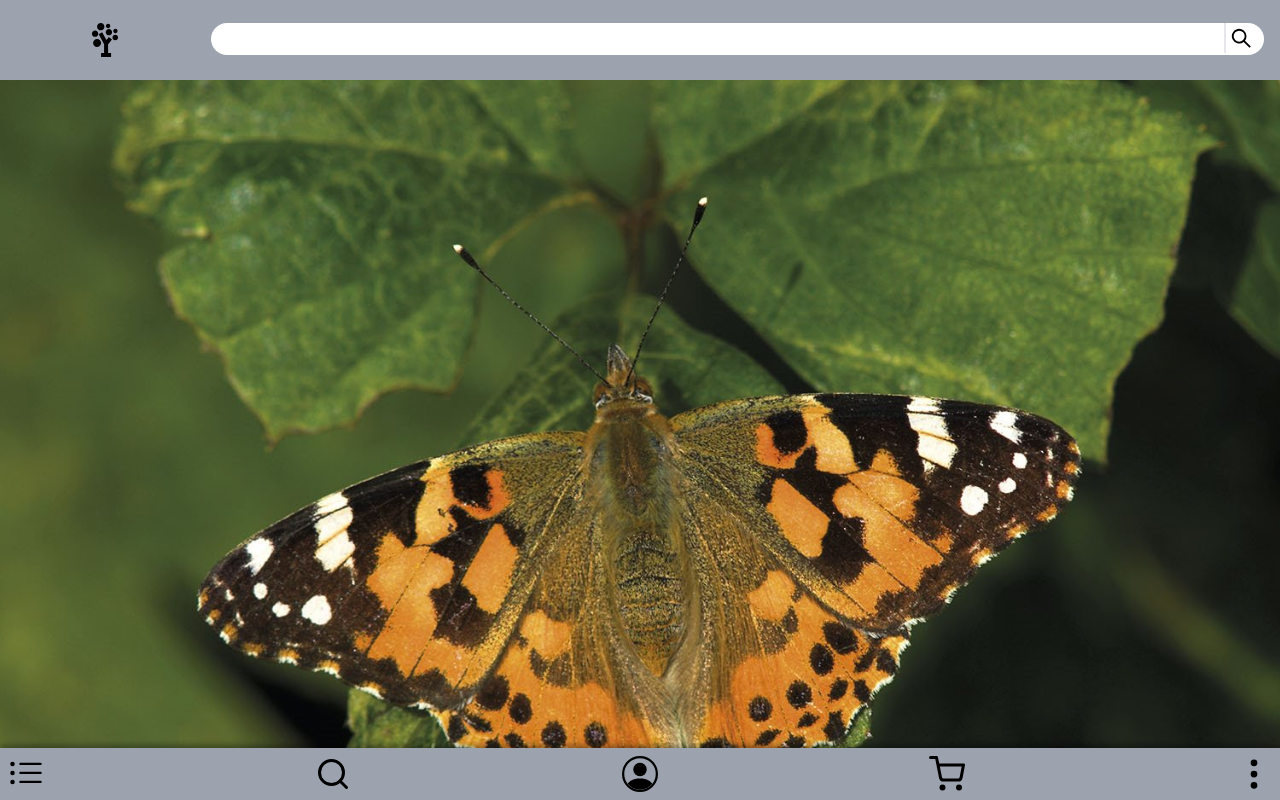
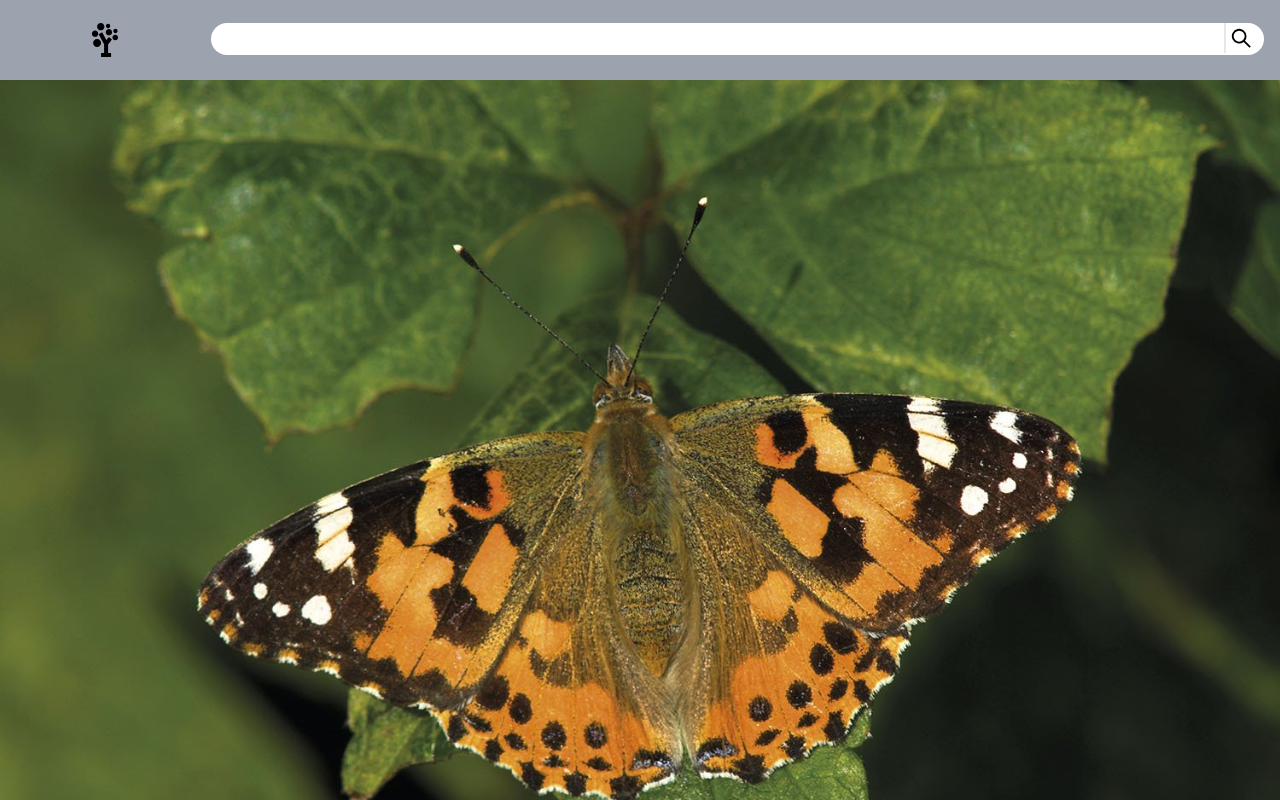
Before and after one commit to santiago9505/Olympia, a React (Create React App) app in the folder Olympia/: page / in a window 1280 px wide. Shown: the top 800 px of the page. Built offline with nearby package versions, Linux system fonts and the light colour scheme.

Commit message:
Fixing some styles details

```diff
--- a/Olympia/src/App.js
+++ b/Olympia/src/App.js
@@ -5,7 +5,7 @@ import Main from "./components/Main/Main.js";
 
 function App() {
   return (
-    <div className="grid grid-cols-12">
+    <div className="grid grid-cols-12 relative">
       <Navbar />
       <Carousel />
       <Main />
--- a/Olympia/src/components/Carousel/Carousel.js
+++ b/Olympia/src/components/Carousel/Carousel.js
@@ -5,7 +5,7 @@ import Imagen3 from "../../assets/static/imagen-3.jpg";
 
 const Carousel = () => {
   return (
-    <hero class="slider col-span-12 h-8/11">
+    <div className="slider col-span-12 h-8/11">
       <ul>
         <li>
           <img src={Imagen1} alt="" />
@@ -17,7 +17,7 @@ const Carousel = () => {
           <img src={Imagen3} alt="" />
         </li>
       </ul>
-    </hero>
+    </div>
   );
 };
 
--- a/Olympia/src/components/Main/Main.js
+++ b/Olympia/src/components/Main/Main.js
@@ -4,7 +4,7 @@ import Popular from "./Popular.js";
 
 const Main = () => {
   return (
-    <div className="col-span-12">
+    <div className="col-span-12 mb-20">
       <Categories />
       <Popular />
     </div>
```
